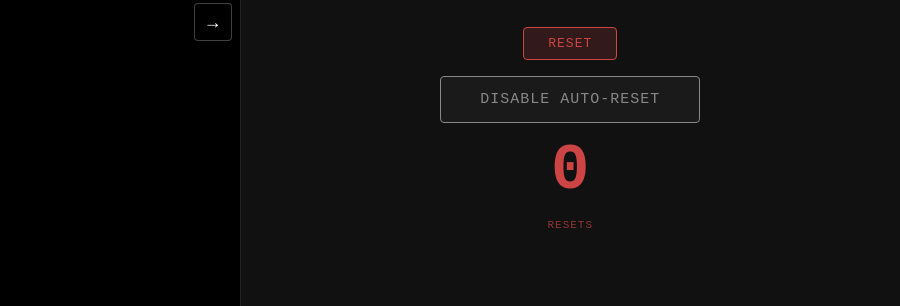
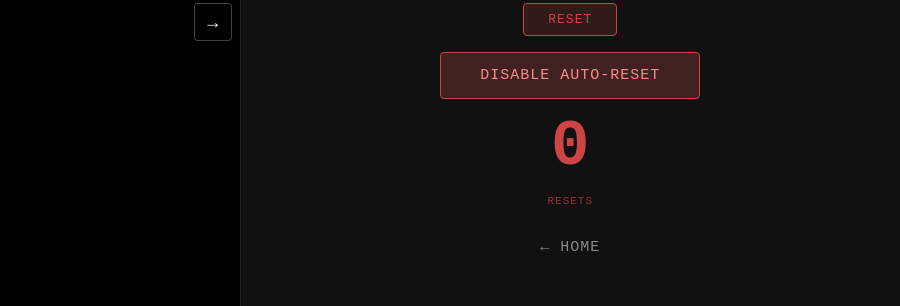
Before and after one commit to grillermo/awh, a plain HTML site: page templates/live.html in a window 1280 px wide. Shown: the part 400-706 px from the top of the page, 380-1280 px from the left. Drawn offline with Linux system fonts and the light colour scheme; no server answers.

Commit message:
feat(live): swap auto-reset toggle colors and add home link
Co-Authored-By: Claude Sonnet 5.5 <noreply@anthropic.com>

```diff
--- a/templates/live.html
+++ b/templates/live.html
@@ -64,9 +64,9 @@
     }
     #reset-btn:active { background: rgba(180,60,60,0.5); }
     #auto-reset-toggle {
-      background: rgba(60,60,60,0.2);
-      color: #888;
-      border: 1px solid #888;
+      background: rgba(200,80,80,0.25);
+      color: #f88;
+      border: 1px solid #c44;
       border-radius: 4px;
       padding: 14px 28px;
       font-family: monospace;
@@ -77,11 +77,19 @@
       min-width: 260px;
     }
     #auto-reset-toggle.is-on {
-      background: rgba(200,80,80,0.25);
-      color: #f88;
-      border-color: #c44;
+      background: rgba(60,60,60,0.2);
+      color: #888;
+      border-color: #888;
     }
     #auto-reset-toggle:active { opacity: 0.7; }
+    #home-link {
+      color: #888;
+      font-family: monospace;
+      font-size: 15px;
+      letter-spacing: 1px;
+      text-decoration: none;
+      margin-top: 16px;
+    }
     #ocr-text {
       font-size: clamp(64px, 15vw, 200px);
       font-weight: bold;
@@ -197,6 +205,7 @@
       <button id="auto-reset-toggle">DISABLE AUTO-RESET</button>
       <div id="reset-count">0</div>
       <div id="reset-count-label">RESETS</div>
+      <a id="home-link" href="/">← HOME</a>
     </div>
   </main>
   <div id="error-bar"><div id="error-fill"></div></div>
```
